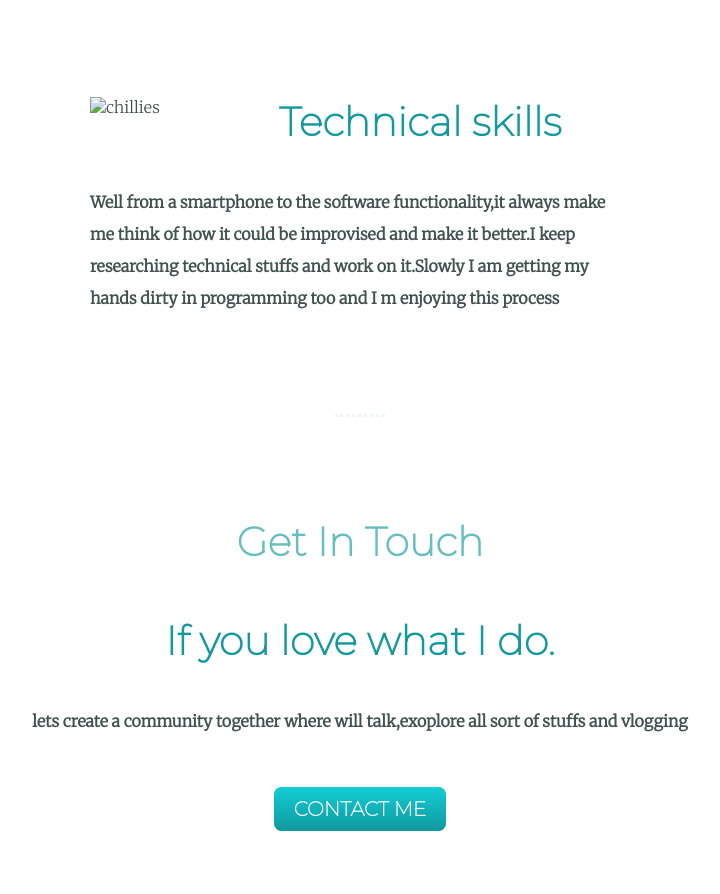
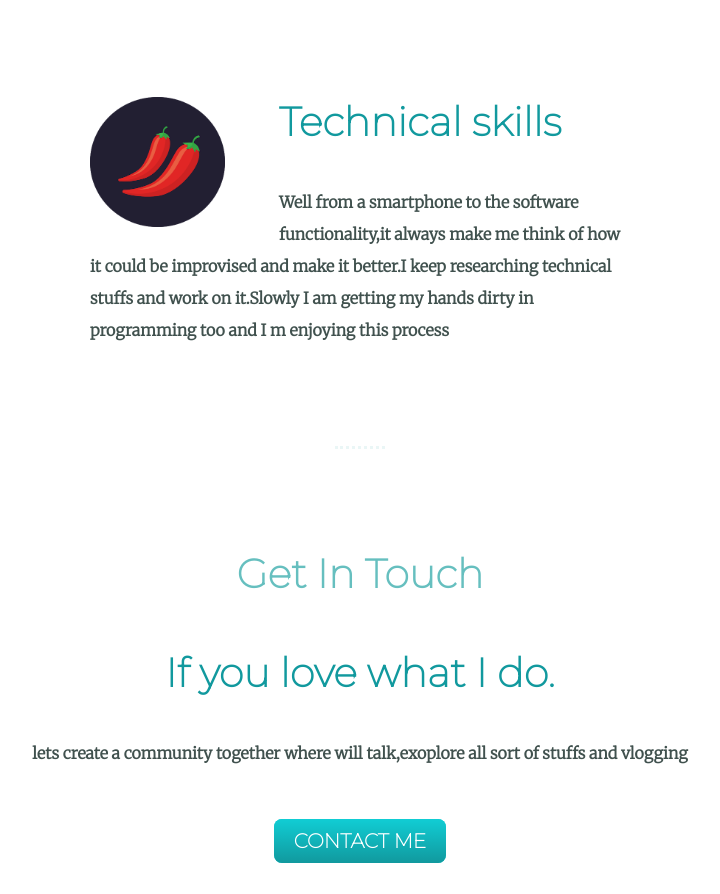
Before and after one commit to abhishekgoyal17/A-simple-webpage, a plain HTML site: page index.html in a window 1280 px wide. Shown: the part 1777-2671 px from the top of the page, without its empty margins (280-1000 px from the left). Drawn offline with Linux system fonts and the light colour scheme; files that its build step writes are made by us from their sources.

Commit message:
Update index.html

```diff
--- a/index.html
+++ b/index.html
@@ -30,7 +30,7 @@
           <p>Since childhood I had a keen interest in recording stuffs in camera and had immense joy in putting all clips together,and there where it all started for me to vlog my life.Getting inspired by the famous youtubers pushed me to launch my YouTube channel</p>
         </div>
         <div class="skill-row">
-          <img class="chillies-description" src="images\chillies.png" alt="chillies">
+          <img class="chillies-description" src="https://github.com/abhishekgoyal17/A-simple-webpage/blob/main/chillies.png" alt="chillies">
           <h3>Technical skills</h3>
           <p>Well from a smartphone to the software functionality,it always make me think of how it could be improvised and make it better.I keep researching technical stuffs and work on it.Slowly I am getting my hands dirty in programming too and I m enjoying this process</p>
         </div>
```
